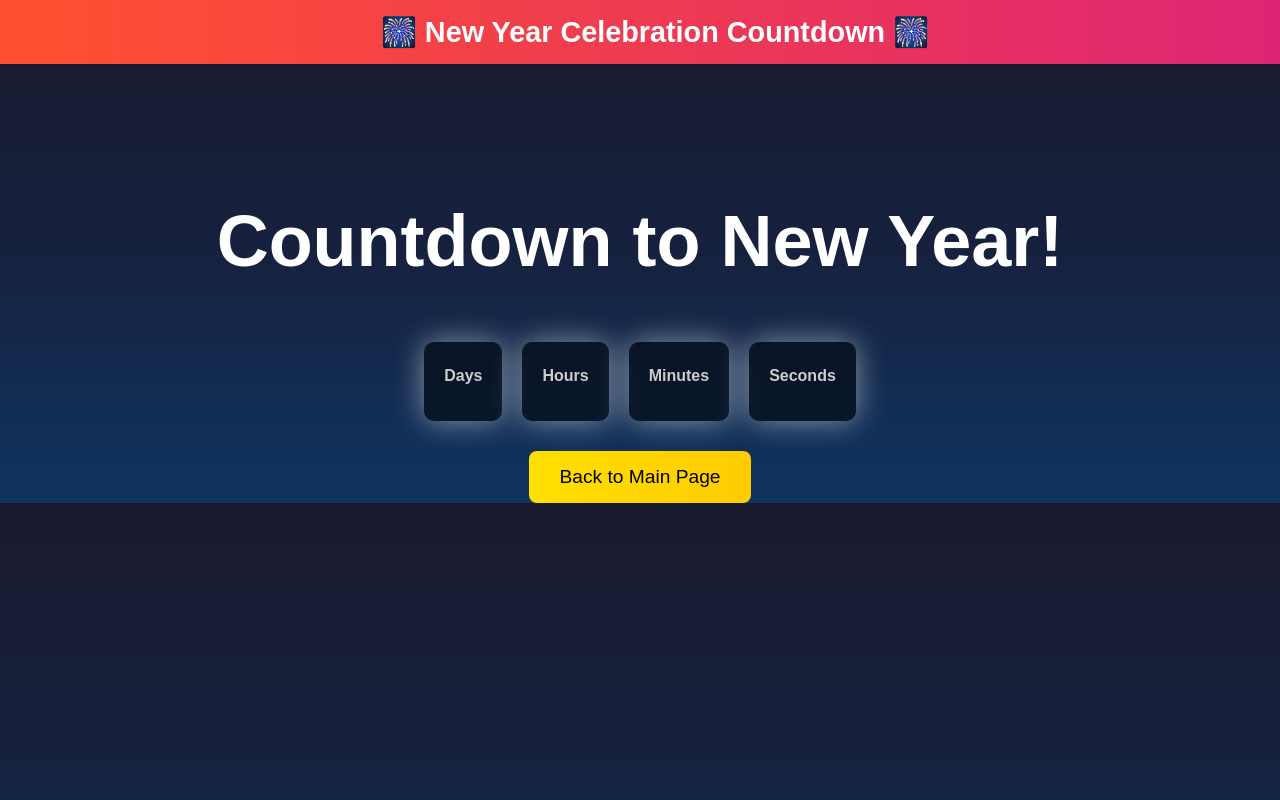
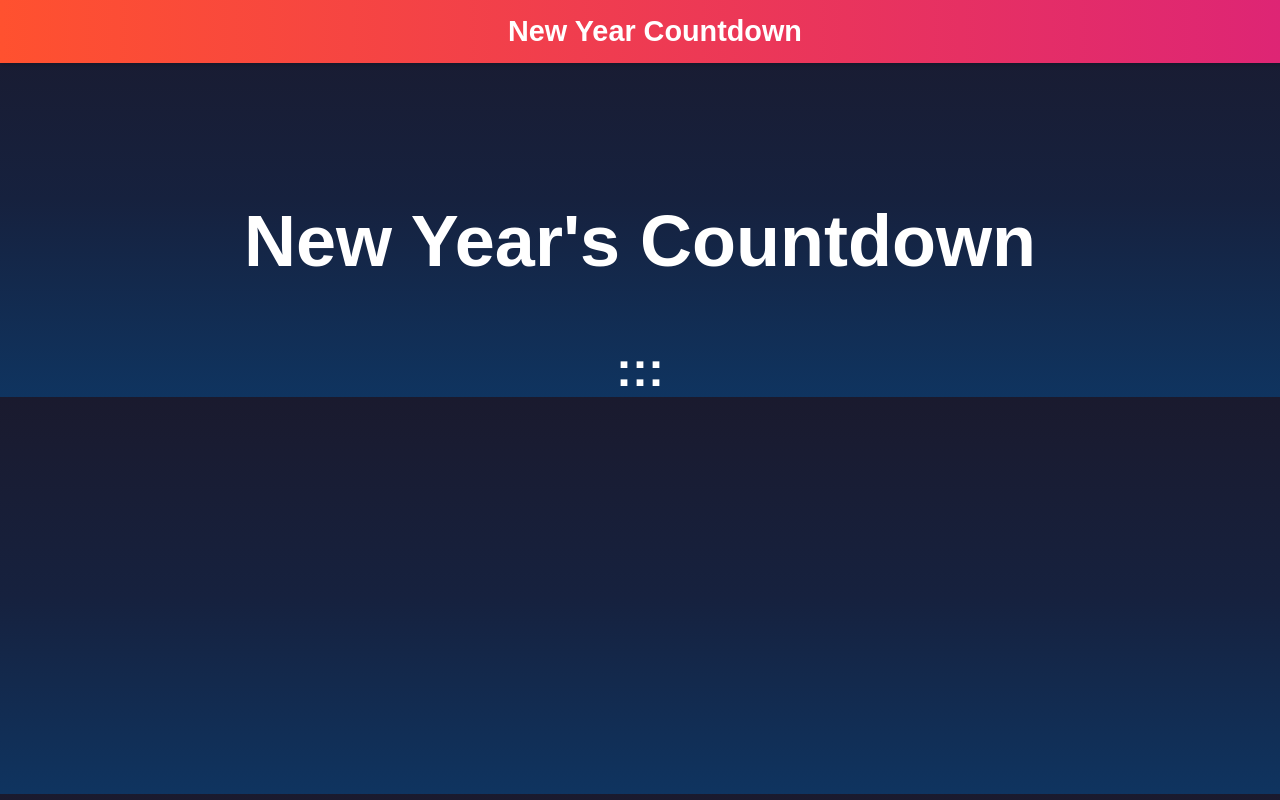
Before and after one commit to Nitya39/nitya39.github.io, a plain HTML site: page year/index.html in a window 1280 px wide. Drawn offline with Linux system fonts and the light colour scheme.

Commit message:
Update index.html

```diff
--- a/year/index.html
+++ b/year/index.html
@@ -3,7 +3,7 @@
   <head>
     <meta charset="UTF-8" />
     <meta name="viewport" content="width=device-width, initial-scale=1.0" />
-    <title>New Year Celebration Countdown</title>
+    <title>New Year's Countdown</title>
     <link rel="stylesheet" href="styles.css" />
   </head>
   <body>
@@ -12,37 +12,26 @@
 
     <!-- Navbar -->
     <nav class="navbar">
-      <div class="logo">🎆 New Year Celebration Countdown 🎆</div>
+      <div class="logo">New Year Countdown</div>
     </nav>
 
     <!-- Countdown Section -->
     <section class="countdown" id="countdown">
-      <h1>Countdown to New Year!</h1>
+      <h1>New Year's Countdown</h1>
       <div id="timer">
-        <div class="time-box"><span id="days"></span><p>Days</p></div>
-        <div class="time-box"><span id="hours"></span><p>Hours</p></div>
-        <div class="time-box"><span id="minutes"></span><p>Minutes</p></div>
-        <div class="time-box"><span id="seconds"></span><p>Seconds</p></div>
+        <span id="days"></span> :
+        <span id="hours"></span> :
+        <span id="minutes"></span> :
+        <span id="seconds"></span>
       </div>
-      <button id="back-button" onclick="goToMainPage()">Back to Main Page</button>
     </section>
 
     <!-- Celebration Popup -->
     <div class="celebration-popup" id="celebration-popup">
-      <h1>🎆 Happy New Year! 🎆</h1>
-      <p>Wishing you a year full of happiness and success!</p>
+      <h1>🎉 Happy New Year! 🎉</h1>
       <button id="close-popup">Close</button>
     </div>
 
-    <!-- Fireworks Canvas -->
-    <canvas id="fireworks"></canvas>
-
-    <script>
-      // Function to navigate back to the main page
-      function goToMainPage() {
-        window.location.href = "index.html"; // Replace with your main page URL
-      }
-    </script>
     <script src="script.js"></script>
   </body>
 </html>
```
